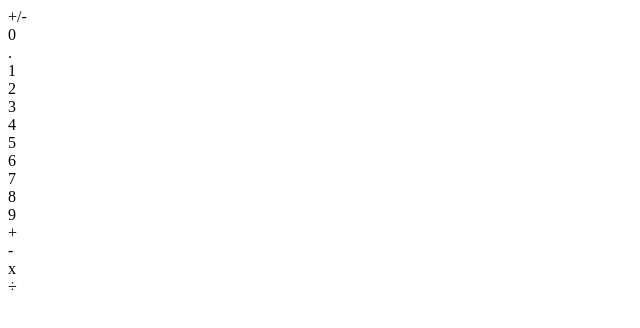
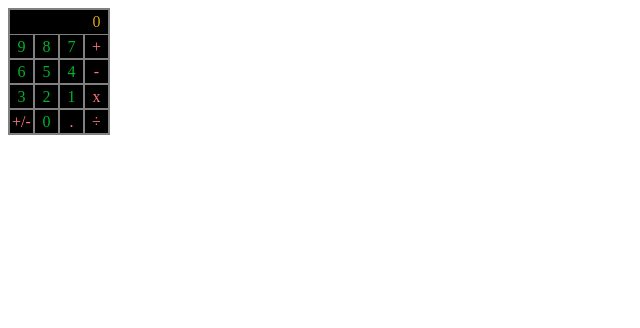
Before and after one commit to codyalanstubbs/top-calculator, a plain HTML site: page index.html in a window 1280 px wide. Shown: the whole page, without its empty margins (0-640 px from the left). Drawn offline with Linux system fonts and the light colour scheme.

Commit message:
Style the html

```diff
--- a/index.html
+++ b/index.html
@@ -3,26 +3,28 @@
     <head>
         <meta charset="UTF-8">
         <title>TOP Calculator</title>
-        <style href="style.css"></style>
+        <link rel="stylesheet" href="style.css">
         <script src="script.js" defer></script>
     </head>
     <body>
         <div class="calculator">
-            <div class="display"></div>
+            <div class="display">
+                <div class="result">0</div>
+            </div>
             <div class="buttons">
                 <div class="numbers">
-                    <div class="plus-minus">+/-</div>
+                    <div id="9" class="number">9</div>
+                    <div id="8" class="number">8</div>
+                    <div id="7" class="number">7</div>
+                    <div id="6" class="number">6</div>
+                    <div id="5" class="number">5</div>
+                    <div id="4" class="number">4</div>
+                    <div id="3" class="number">3</div>
+                    <div id="2" class="number">2</div>
+                    <div id="1" class="number">1</div>
+                    <div class="plus-minus operator">+/-</div>
                     <div id="0" class="number">0</div>
-                    <div class="dot">.</div>
-                    <div id="1" class="number">1</div>
-                    <div id="2" class="number">2</div>
-                    <div id="3" class="number">3</div>
-                    <div id="4" class="number">4</div>
-                    <div id="5" class="number">5</div>
-                    <div id="6" class="number">6</div>
-                    <div id="7" class="number">7</div>
-                    <div id="8" class="number">8</div>
-                    <div id="9" class="number">9</div>
+                    <div class="dot operator">.</div>
                 </div>
                 <div class="operators">
                     <div id="add" class="operator">+</div>
--- /dev/null
+++ b/style.css
@@ -0,0 +1,61 @@
+.calculator {
+    display: flex;
+    flex-direction: column;
+    width: 100px;
+    border: 1px solid grey;
+    background-color: black;
+}
+
+.display {
+    border: 1px solid grey;
+    border-bottom: 0;
+    height: 25px;
+    width: 100px;
+    box-sizing: border-box;
+    display: flex;
+    justify-content: flex-end;
+}
+
+.buttons {
+    display: flex;
+    flex-direction: row;
+    justify-content: flex-start;
+}
+
+.numbers {
+    display: flex;
+    flex-wrap: wrap;
+    height: 100px;
+    width: 75px;
+}
+
+.operators {
+    width: 25px;
+}
+
+.numbers > div,
+.operators > div {
+    border: 1px solid grey;
+    height: 23px;
+    width: 23px;
+    display: flex;
+    justify-content: center;
+    align-items: center;
+}
+
+.display > div {
+    height: 23px;
+    width: 23px;
+    display: flex;
+    justify-content: center;
+    align-items: center;
+    color: goldenrod;
+}
+
+.number {
+    color: #01B228;
+}
+
+.operator {
+    color: #FF7575;
+}
```
